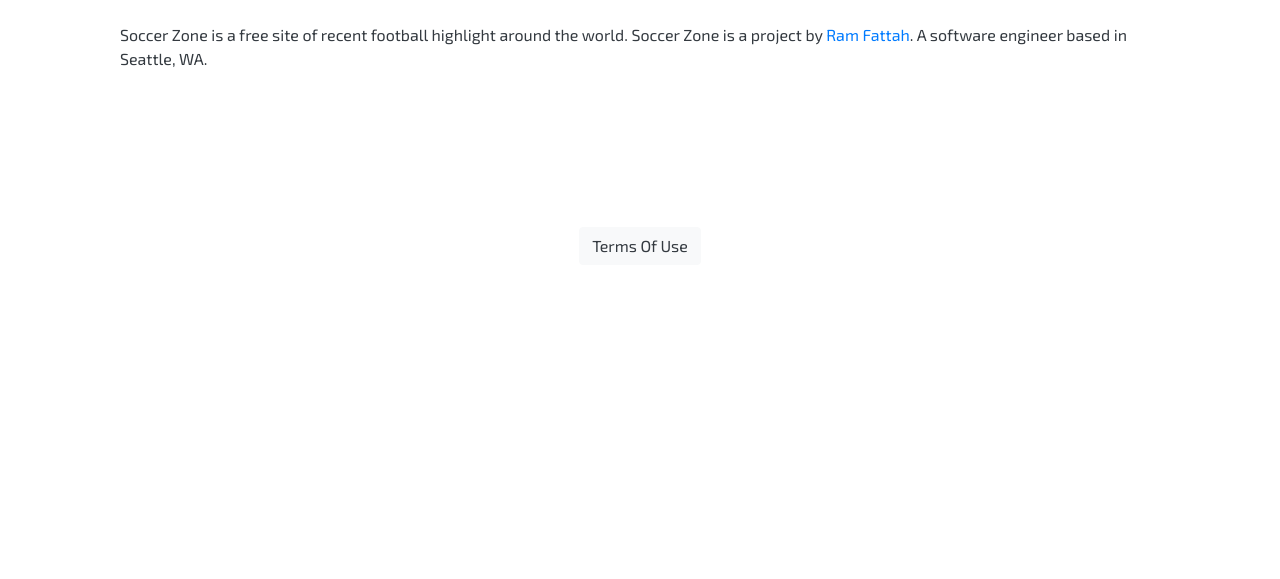
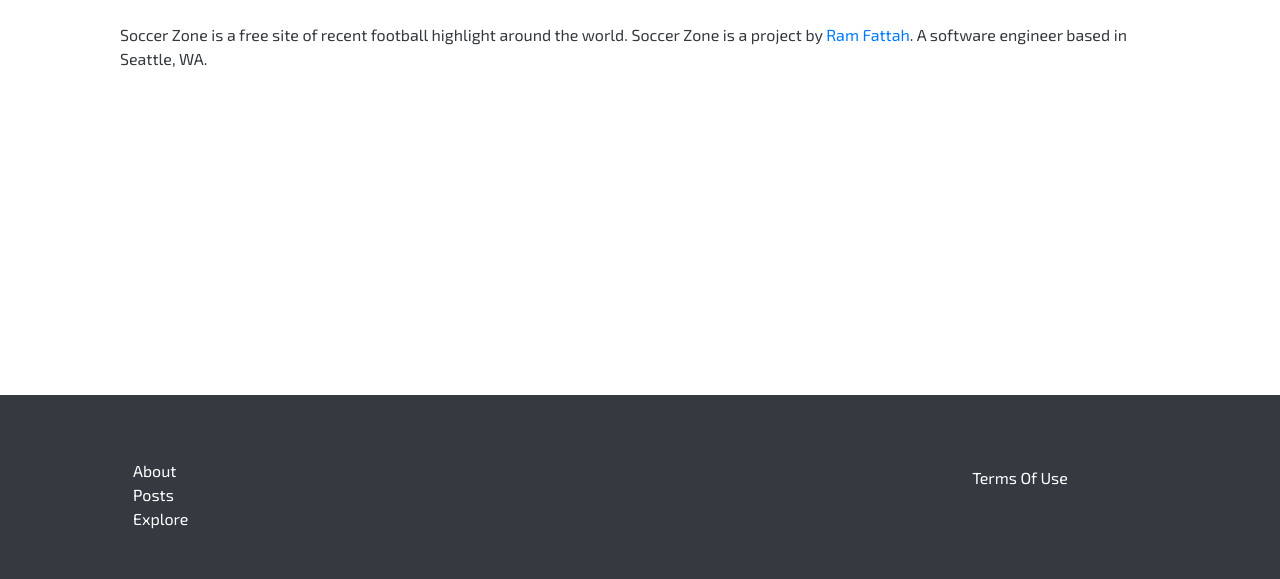
Before and after one commit to ramfattah/SoccerZone, a Django app: page /about/ in a window 1280 px wide. Shown: the part 335-914 px from the top of the page. Before the commit the page ends 588 px from the top, so only its background shows below. Run offline with Django 3.2, Linux system fonts and the light colour scheme; some libraries are stand-ins or nearby versions; some web fonts are replaced.

Commit message:
added footer

```diff
--- a/blog/templates/blog/about.html
+++ b/blog/templates/blog/about.html
@@ -34,58 +34,16 @@
   </ul>
 </div>
 
-<!-- Button trigger modal -->
-<!-- Button trigger modal -->
-<div class="container mt-5 text-center">
-  <button
-    type="button"
-    class="btn btn-light"
-    data-toggle="modal"
-    data-target="#exampleModal"
-  >
-    <span class="text-dark about-text"> Terms Of Use</span>
-  </button>
-</div>
+<br>
 
-<!-- Modal -->
-<div
-  class="modal fade about-text"
-  id="exampleModal"
-  tabindex="-1"
-  role="dialog"
-  aria-labelledby="exampleModalLabel"
-  aria-hidden="true"
->
-  <div class="modal-dialog" role="document">
-    <div class="modal-content">
-      <div class="modal-header">
-        <h5 class="modal-title" id="exampleModalLabel">Terms Of Use</h5>
-        <button
-          type="button"
-          class="close"
-          data-dismiss="modal"
-          aria-label="Close"
-        >
-          <span aria-hidden="true">&times;</span>
-        </button>
-      </div>
-      <div class="modal-body text-secondary about-text">
-        Soccer Zone simply acts as a search engine that finds videos from websites
-        like YouTube, DailyMotion, Metacafe and other API consumption. FootHub
-        is not responsible for external websites content. If you find that some
-        of the content violates your rights you may request for that content to
-        be brought down at the host that is responsible for the content.
-      </div>
-      <div class="modal-footer">
-        <button type="button" class="btn btn-secondary" data-dismiss="modal">
-          Close
-        </button>
-      </div>
-    </div>
-  </div>
-</div>
-
-
+<br>
+<br>
+<br>
+<br>
+<br>
+<br>
+<br>
+<br>
 
 
 
--- a/blog/templates/blog/index.html
+++ b/blog/templates/blog/index.html
@@ -151,7 +151,83 @@
           {% block content %}{% endblock %}
         </div>
     </main>
+    <footer class="footer mt-auto py-3 bg-dark" >
+      <div class="container mt-5 mb-3">
+        <div class="row">
+          <div class="col-sm">
+            <ul class="list list-unstyled about-text ml-5">
+              <li class=""><a class="text-white about-text" href="{% url 'blog-about' %}">About</a></li>
+              <li class=""><a class="text-white about-text" href="{% url 'posts' %}">Posts</a></li>
+              <li class=""><a class="text-white about-text" href="{% url 'index-home' %}">Explore</a></li>
+            </ul>
+          </div>
+          <div class="col-sm">
+            <ul class="list list-unstyled about-text ml-5">
+              <!-- <li class=""><a class="text-white about-text" href="#">Top</a></li> -->
+            </ul>
+          </div>
+          <div class="col-sm">
 
+
+            <!-- Button trigger modal -->
+<div class="text-center">
+  <button
+    type="button"
+    class="btn"
+    data-toggle="modal"
+    data-target="#exampleModal"
+  >
+    <span class="text-white about-text"> Terms Of Use</span>
+  </button>
+</div>
+
+<!-- Modal -->
+<div
+  class="modal fade about-text"
+  id="exampleModal"
+  tabindex="-1"
+  role="dialog"
+  aria-labelledby="exampleModalLabel"
+  aria-hidden="true"
+>
+  <div class="modal-dialog" role="document">
+    <div class="modal-content">
+      <div class="modal-header">
+        <h5 class="modal-title" id="exampleModalLabel">Terms Of Use</h5>
+        <button
+          type="button"
+          class="close"
+          data-dismiss="modal"
+          aria-label="Close"
+        >
+          <span aria-hidden="true">&times;</span>
+        </button>
+      </div>
+      <div class="modal-body text-secondary about-text">
+        Soccer Zone simply acts as a search engine that finds videos from websites
+        like YouTube, DailyMotion, Metacafe and other API consumption. FootHub
+        is not responsible for external websites content. If you find that some
+        of the content violates your rights you may request for that content to
+        be brought down at the host that is responsible for the content.
+      </div>
+      <div class="modal-footer">
+        <button type="button" class="btn btn-secondary" data-dismiss="modal">
+          Close
+        </button>
+      </div>
+    </div>
+  </div>
+</div>
+
+
+
+
+          </div>
+        </div>
+
+
+      </div>
+    </footer>
 
     <script>
     $("#sidebar-toggle").click(function(e) {
```
Also changed, not shown: blog/templates/blog/home.html (+39 -2 lines), blog/views.py (+8 -0 lines).
